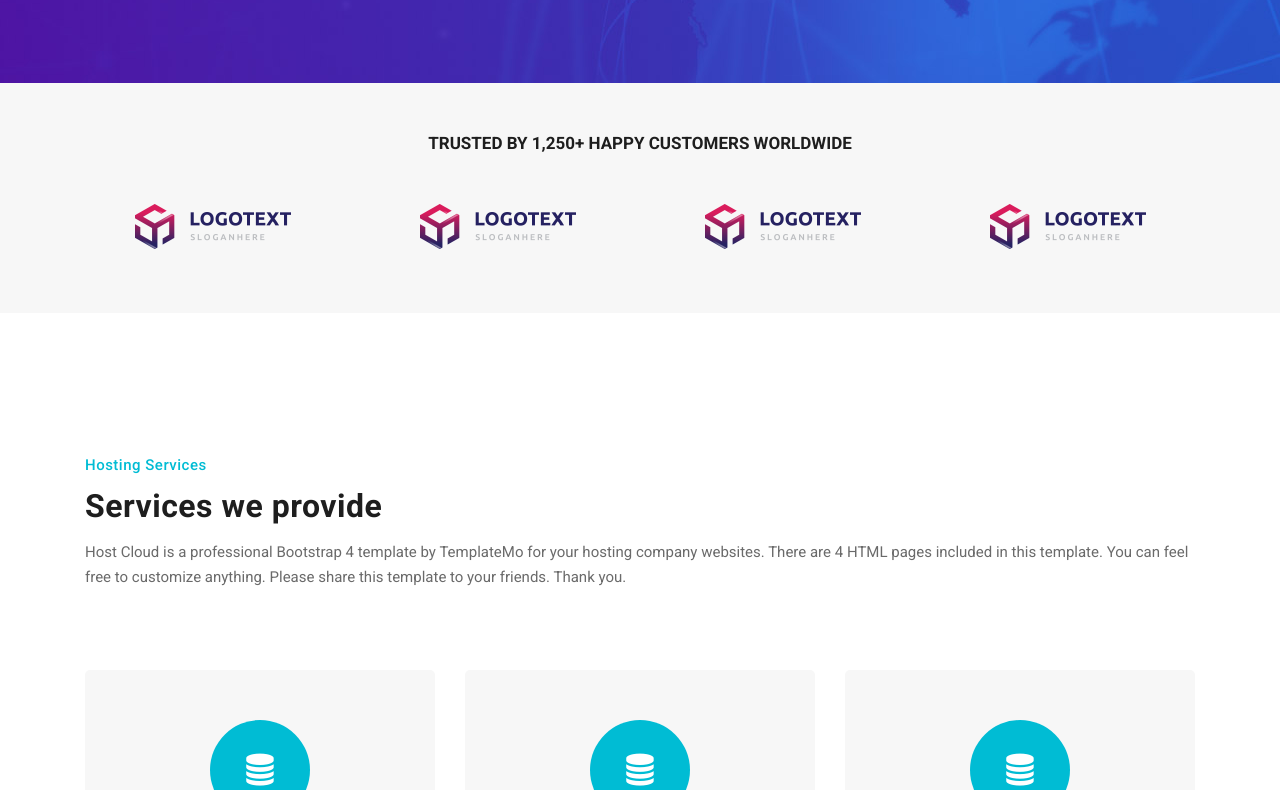
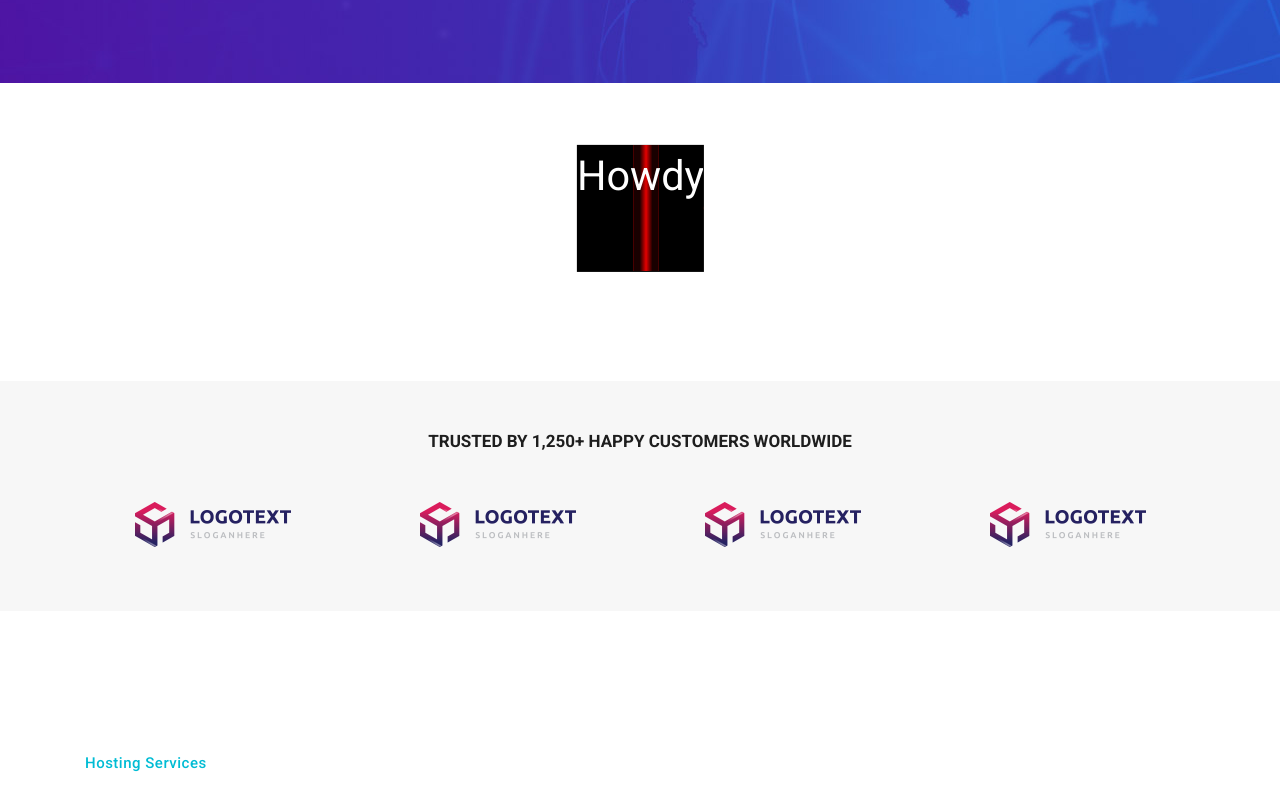
Before and after one commit to JAgrit20/static-cloud-website, a plain HTML site: page index.html in a window 1280 px wide. Shown: the part 717-1507 px from the top of the page. Drawn offline with Linux system fonts and the light colour scheme.

Commit message:
animation added

```diff
--- a/assets/css/templatemo-host-cloud.css
+++ b/assets/css/jag-cloud.css
@@ -1150,3 +1150,64 @@ footer .sub-footer a {
 		letter-spacing: 0px;
 	}
 }
+
+.polling_message {
+  color: white;
+  float: left;
+  font-size:82px;
+  margin-right: 2%;
+}
+
+.view_port {
+  background-color: black;
+  height: 250px;
+  width: 100%;
+  overflow: hidden;
+}
+
+.cylon_eye {
+  background-color: red;
+  background-image: linear-gradient(to right,
+      rgba(0, 0, 0, .9) 25%,
+      rgba(0, 0, 0, .1) 50%,
+      rgba(0, 0, 0, .9) 75%);
+  color: white;
+  height: 100%;
+  width: 20%;
+
+  -webkit-animation: 4s linear 0s infinite alternate move_eye;
+          animation: 4s linear 0s infinite alternate move_eye;
+}
+
+@-webkit-keyframes move_eye { from { margin-left: -20%; } to { margin-left: 100%; }  }
+        @keyframes move_eye { from { margin-left: -20%; } to { margin-left: 100%; }  }
+
+.element {
+  height: 250px;
+  width: 250px;
+  margin: 0 auto;
+  background-color: red;
+  animation-name: stretch;
+  animation-duration: 1.5s;
+  animation-timing-function: ease-out;
+  animation-delay: 0;
+  animation-direction: alternate;
+  animation-iteration-count: infinite;
+  animation-fill-mode: none;
+  animation-play-state: running;
+}
+
+@keyframes stretch {
+  0% {
+    transform: scale(.3);
+    background-color: red;
+    border-radius: 100%;
+  }
+  50% {
+    background-color: orange;
+  }
+  100% {
+    transform: scale(1.5);
+    background-color: yellow;
+  }
+}
--- a/index.html
+++ b/index.html
@@ -16,7 +16,7 @@
 
     <!-- Additional CSS Files -->
     <link rel="stylesheet" href="assets/css/fontawesome.css">
-    <link rel="stylesheet" href="assets/css/templatemo-host-cloud.css">
+    <link rel="stylesheet" href="assets/css/jag-cloud.css">
     <link rel="stylesheet" href="assets/css/owl.css">
 <!--
 
@@ -73,6 +73,7 @@ https://templatemo.com/tm-541-host-cloud
       </nav>
     </header>
 
+
     <!-- Page Content -->
     <!-- Banner Starts Here -->
     <div class="banner">
@@ -104,6 +105,18 @@ https://templatemo.com/tm-541-host-cloud
       </div>
     </div>
     <!-- Banner Ends Here -->
+
+    <div class="element">
+    <div class="view_port">
+      <div class="polling_message">
+  Howdy!!
+      </div>
+      <div class="cylon_eye"></div>
+    </div>
+      </div>
+
+    </br>
+  </br>
 
     <!-- Trusted Starts Here -->
     <div class="trusted-section">
@@ -152,8 +165,7 @@ https://templatemo.com/tm-541-host-cloud
           <div class="col-md-12">
             <div class="section-heading">
               <span>Hosting Services</span>
-              <h2>Services we provide</h2>
-              <p>Host Cloud is a professional Bootstrap 4 template by TemplateMo for your hosting company websites. There are 4 HTML pages included in this template. You can feel free to customize anything. Please share this template to your friends. Thank you.</p>
+
             </div>
           </div>
           <div class="col-md-4 col-sm-6 col-xs-12">
```
